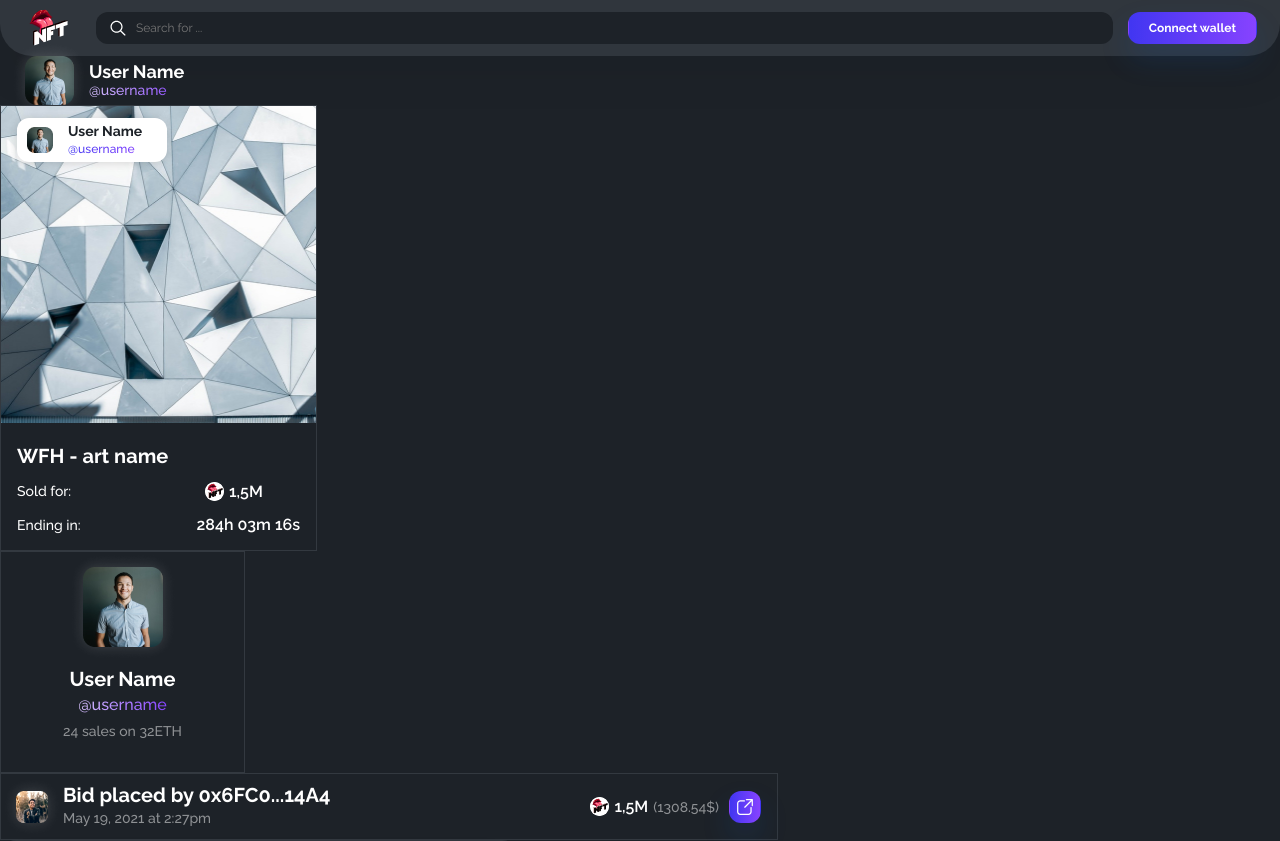
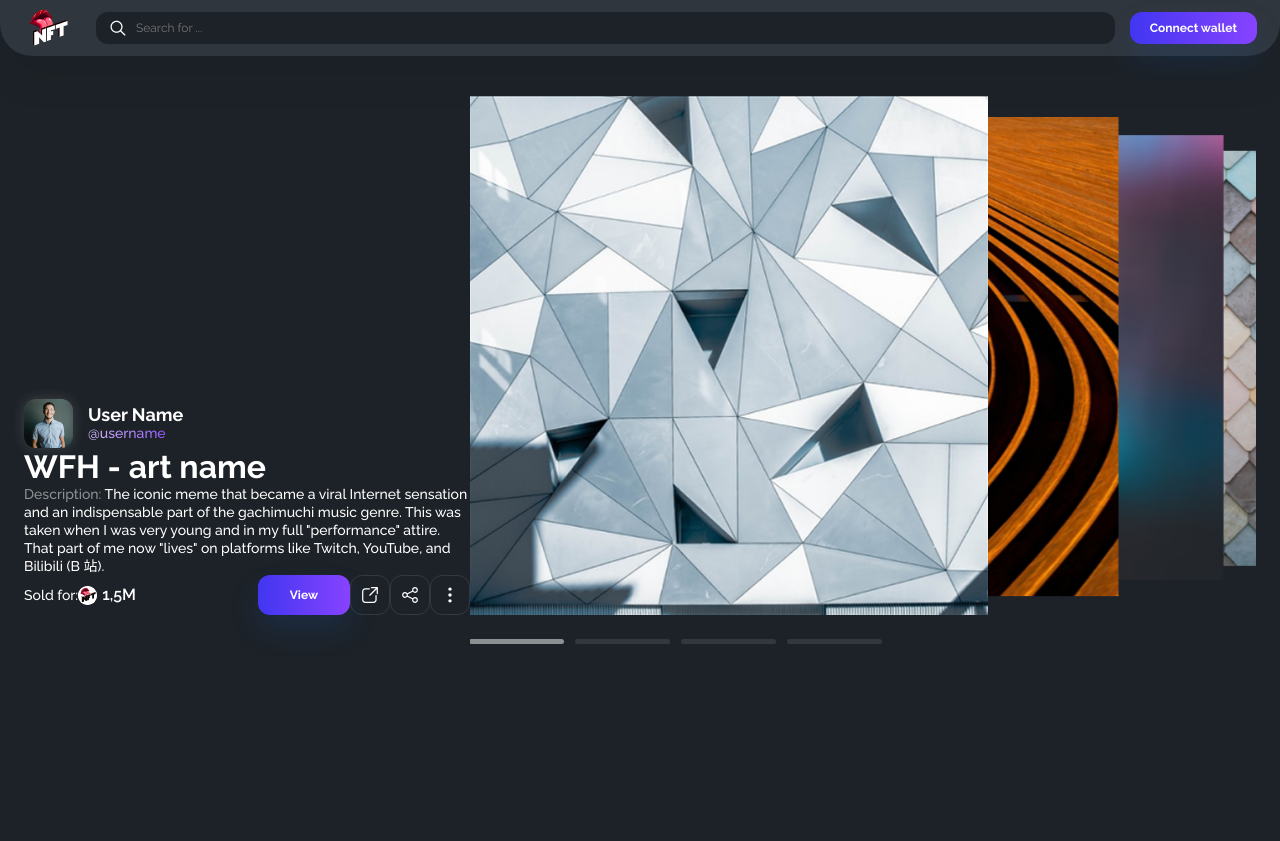
Before and after one commit to Vlas1d/TasteNFT, a React app: page / in a window 1280 px wide. Shown: the top 841 px of the page. After the commit the page ends 800 px from the top, so only its background shows below. Built offline with nearby package versions, Linux system fonts and the light colour scheme.

Commit message:
main page (main)

```diff
--- a/src/components/common/header/header.module.scss
+++ b/src/components/common/header/header.module.scss
@@ -9,6 +9,8 @@
     border-radius: 0px 0px 32px 32px;
     background: #30363D;
     box-shadow: 0px 25px 40px 0px rgba(0, 0, 0, 0.05);
+
+    z-index: 999;
 
     &__search {
         position: relative;
--- a/src/components/common/userMiddle.module.scss
+++ b/src/components/common/userMiddle.module.scss
@@ -7,6 +7,10 @@
     width: auto;
 
     padding: 10px;
+
+    & > img {
+        margin-left: -25px;
+    }
 
     & > * {
         display: flex;
--- a/src/components/pages/main/Main.tsx
+++ b/src/components/pages/main/Main.tsx
@@ -1,4 +1,8 @@
 import React, { useState } from 'react';
+import '../../../style.scss';
+import m from './main.module.scss';
+import b from '../../common/button.module.scss';
+
 
 import Header from '../../common/header/Header';
 import UserMiddle from '../../common/UserMiddle';
@@ -7,21 +11,48 @@ import UserBig from '../../common/UserBig';
 import Bid from '../../common/Bid';
 import CurrentBid from '../artwork/CurrentBid';
 import MainSlider from './MainSlider';
+import Sold from '../../common/Sold';
 
 import avatar from '../../../images/small/user1.png';
 import art from '../../../images/artCard/art1.jpg';
 import bigAvatar from '../../../images/userBig1.png';
+import Button from '../../common/Button';
+
+//-------images
+import externalLink from '../../../images/svg/external-link.svg';
+import share from '../../../images/svg/share.svg';
+import menuVertical from '../../../images/svg/menu-vertical.svg';
+//-------------
 
 const Main = () => {
     return (
         <>
-            <Header />
-            <UserMiddle name='User Name' />
-            <ArtCard artImage={art} userImage={avatar} />
-            <UserBig image={bigAvatar} name='User Name' />
-            <Bid />
-            <CurrentBid />
-            <MainSlider />
+            <div className={m.header}>
+                <Header />
+            </div>
+            <div className='wrapper'>
+                <div className={`${m.main} container`}>
+                    <div className={m.main__info}>
+                        <UserMiddle name='User Name' />
+                        <h1>WFH - art name</h1>
+                        <div className={m.main__description}>
+                            <span>Description: </span> The iconic meme that became a viral Internet sensation and an indispensable part of the gachimuchi music genre. This was taken when I was very young and in my full "performance" attire. That part of me now "lives" on platforms like Twitch, YouTube, and Bilibili (B 站).
+                        </div>
+                        <div className={m.main__panel}>
+                            <span>Sold for: </span><Sold sold='1,5M' />
+                            <Button name='View' style={b.button} />
+                            <div className={m.main__links}>
+                                <a href='#'><img src={externalLink} alt={externalLink} /></a>
+                                <a href='#'><img src={share} alt={share} /></a>
+                                <a href='#'><img src={menuVertical} alt={menuVertical} /></a>
+                            </div>
+                        </div>
+                    </div>
+                    <div className={m.main__slider}>
+                        <MainSlider />
+                    </div>
+                </div>
+            </div>
         </>
     );
 }
--- a/src/components/pages/main/MainSlider.tsx
+++ b/src/components/pages/main/MainSlider.tsx
@@ -4,8 +4,8 @@ import { Swiper, SwiperSlide } from 'swiper/react';
 
 // Import Swiper styles
 import 'swiper/scss';
-import 'swiper/scss/effect-creative';
-import 'swiper/css/pagination';
+import 'swiper/scss/effect-cards';
+import 'swiper/scss/pagination';
 
 import slide1 from '../../../images/slide1.png'
 import slide2 from '../../../images/slide2.png'
@@ -16,19 +16,45 @@ import style from './mainSlider.module.scss';
 import './mainSlider.scss';
 
 // import required modules
-import { EffectCreative } from 'swiper/modules';
+import { EffectCards, Pagination } from 'swiper/modules';
 
 
 const MainSlider = () => {
     return (
-        <>
+        <div>
             <Swiper
+                grabCursor={true}
+                effect={'cards'}
                 slidesPerView={'auto'}
-                //centeredSlides={true}
-                freeMode={true}
-                grabCursor={true}
-                effect={'creative'}
-                creativeEffect={{
+                spaceBetween={30}
+                centeredSlides={true}
+
+                cardsEffect={{
+                    slideShadows: false, // Вимикаємо тіні на слайдах
+                    rotate: false,
+                    perSlideOffset: 30,
+                }}
+
+                pagination={{
+                    clickable: true,
+                }}
+
+                modules={[EffectCards, Pagination]}
+                className='swiper'
+            >
+                <SwiperSlide><img src={slide1} alt={slide1} /></SwiperSlide>
+                <SwiperSlide><img src={slide2} alt={slide2} /></SwiperSlide>
+                <SwiperSlide><img src={slide3} alt={slide3} /></SwiperSlide>
+                <SwiperSlide><img src={slide4} alt={slide4} /></SwiperSlide>
+            </Swiper>
+        </div>
+
+    );
+}
+
+export default MainSlider;
+/*
+creativeEffect={{
                     prev: {
                         shadow: true,
                         translate: [-50, 0, -100],
@@ -36,20 +62,6 @@ const MainSlider = () => {
                     next: {
                         translate: [117, 0, -100],
                     },
+
                 }}
-                modules={[EffectCreative]}
-                //className={style.swiper}
-                className='swiper'
-
-            >
-                <SwiperSlide><img src={slide1} alt={slide1} /></SwiperSlide>
-                <SwiperSlide><img src={slide2} alt={slide2} /></SwiperSlide>
-                <SwiperSlide><img src={slide3} alt={slide3} /></SwiperSlide>
-                <SwiperSlide><img src={slide4} alt={slide4} /></SwiperSlide>
-            </Swiper>
-        </>
-
-    );
-}
-
-export default MainSlider;
+                */
--- a/src/components/pages/main/main.module.scss
+++ b/src/components/pages/main/main.module.scss
@@ -0,0 +1,66 @@
+.header {
+    position: fixed;
+    top: 0px;
+    left: 0px;
+
+    width: 100vw;
+
+    z-index: 999;
+}
+
+.main {
+    position: relative;
+    display: flex;
+
+    padding-top: 96px;
+
+    &__info {
+        display: flex;
+        flex-direction: column;
+        justify-content: end;
+
+        max-width: 516px;
+        width: 100%;
+
+        padding-bottom: 29px;
+    }
+    &__description {
+        span {
+            color: rgba(255, 255, 255, 0.50);
+        }
+    }
+    &__panel {
+        display: flex;
+        align-items: center;
+
+        button {
+            height: 40px;
+            padding: 0px 32px;
+            margin-left: auto;
+        }
+    }
+    &__links {
+        display: flex;
+
+        a {
+            display: flex;
+            justify-content: center;
+            align-items: center;
+            width: 40px;
+            height: 40px;
+
+            border-radius: 12px;
+            border: 1px solid rgba(255, 255, 255, 0.10);
+
+            &:hover {
+                border: 1px solid rgba(255, 255, 255, 1);
+                box-shadow: 0px 0px 3px #fff;
+            }
+        }
+    }
+
+    &__slider {
+        margin-left: auto;
+    }
+
+}
--- a/src/components/pages/main/mainSlider.scss
+++ b/src/components/pages/main/mainSlider.scss
@@ -1,18 +1,54 @@
 .swiper {
-    width: 519px;
-    height: 519px;
-    overflow: visible;
+    position: relative;
+    display: flex;
+    justify-content: center;
+
+    //width: 786px;
+    width: 786px;
+    height: 548px;
+    //overflow: visible;
+    overflow: hidden;
     transition: all 0.5s ease 0s;
+
+    &-wrapper {
+        width: 100%;
+        transform: translate(-1px, 0) !important;
+    }
 }
 
 .swiper-slide {
     display: flex;
     align-items: center;
-    justify-content: center;
+    //justify-content: center;
+    justify-content: start;
 
-    width: 519px;
-    height: 519px;
+    width: 519px !important;
+    height: 519px !important;
 
-    transform-origin: center bottom; // Додано параметр transform-origin
     transition: transform 0.5s ease; // Додано анімацію для трансформації
 }
+
+.swiper-pagination {
+    position: absolute !important;
+    bottom: 0px !important;
+    left: -5px !important;
+    //transform: translate(-50%, 0%) !important;
+
+    width: 519px !important;
+
+    display: flex;
+    justify-content: start;
+
+    &-bullet {
+        width: 95px;
+        height: 5px;
+        border-radius: 2.5px;
+        margin-right: 7px !important;
+
+        background: rgba(254, 254, 254, 0.50) !important;
+
+        &-active {
+            background: rgba(254, 254, 254, 0.50) !important;
+        }
+    }
+}
--- a/src/style.scss
+++ b/src/style.scss
@@ -11,6 +11,11 @@ body {
     overflow-x: hidden;
 }
 
+h1 {
+    font-family: 'Raleway-700';
+    font-size: 32px;
+    line-height: normal;
+}
 h3 {
     font-family: 'Raleway-700';
     font-size: 20px;
@@ -24,6 +29,18 @@ input {
         outline: 1px solid #594dff;
     }
 }
-button {
-    border: 1px solid transparent;
+
+.wrapper {
+    position: relative;
+    display: flex;
+    width: 100%;
+    padding-left: 24px;
+    padding-right: 24px;
 }
+.container {
+    position: relative;
+    max-width: 1318px;
+    width: 100%;
+
+    margin: 0px auto;
+}
--- a/src/var.scss
+++ b/src/var.scss
@@ -0,0 +1 @@
+$gradientColor: red;
```
Also changed, not shown: src/images/svg/menu-vertical.svg (added), src/images/svg/share.svg (added).
